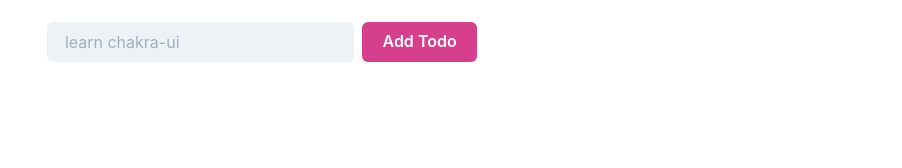
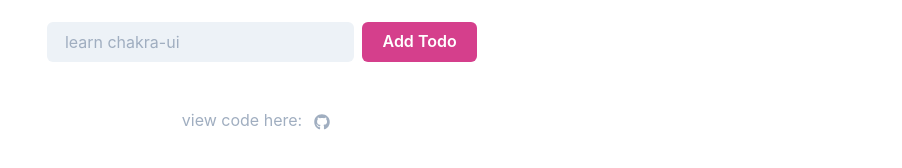
Before and after one commit to yahyajideh/chakra-ui-todo, a React (Create React App) app: page / in a window 1280 px wide. Shown: the part 260-428 px from the top of the page, without its empty margins (378-1280 px from the left). Built offline with nearby package versions, Linux system fonts and the light colour scheme.

Commit message:
:pencil2:  Added github link..

```diff
--- a/src/App.js
+++ b/src/App.js
@@ -4,6 +4,7 @@ import AddTodo from './components/AddTodo';
 import { VStack, IconButton, useColorMode } from '@chakra-ui/react';
 import { FaSun, FaMoon } from 'react-icons/fa';
 import { useState, useEffect } from 'react';
+import GitHubLink from './components/GitHubLink';
 
 function App() {
   const [todos, setTodos] = useState(
@@ -48,6 +49,7 @@ function App() {
       </Heading>
       <TodoList todos={todos} deleteTodo={deleteTodo} />
       <AddTodo addTodo={addTodo} />
+      <GitHubLink />
     </VStack>
   );
 }
--- /dev/null
+++ b/src/components/GitHubLink.js
@@ -0,0 +1,24 @@
+import React from 'react';
+import {Text, IconButton, Link } from '@chakra-ui/react';
+import { FaGithub } from 'react-icons/fa';
+
+export default function GitHubLink() {
+  return (
+    <Link
+      href="https://github.com/yahyajideh/chakra-ui-todo"
+      isExternal
+      pt="8"
+      color="gray.400"
+      _hover={{color: "#6e5494"}}
+    >
+      <Text>view code here:
+        <IconButton
+          icon={<FaGithub/>}
+          isRound="true"
+          variant="ghost"
+          _hover={{variant: "ghost", color: "#6e5494"}}
+        />
+      </Text>
+    </Link>
+  )
+}
```
Also changed, not shown: 1 other file (tests, documents, lock files or other folders).
